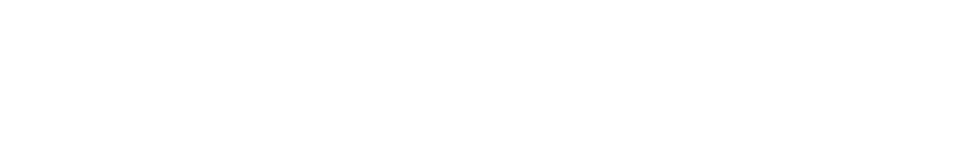
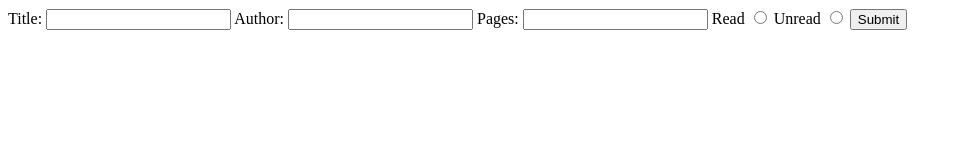
Before and after one commit to wazzupope/library, a plain HTML site: page index.html in a window 1280 px wide. Shown: the whole page, without its empty margins (0-962 px from the left). Drawn offline with Linux system fonts and the light colour scheme.

Commit message:
add initial structure for page with form in left section

```diff
--- a/index.html
+++ b/index.html
@@ -8,7 +8,27 @@
   <title>Library</title>
 </head>
 <body>
+  <section id="left">
+    <form action="example.com/path" method="post">
+      <label for="title">Title:</label>
+      <input type="text" id="title">
+      <label for="author">Author:</label>
+      <input type="text" id="author">
+      <label for="pages">Pages:</label>
+      <input type="number" id="pages">
+      <label for="read">Read</label>
+      <input type="radio" id="read" name="read_status" value="read">
+      <label for="unread">Unread</label>
+      <input type="radio" id="unread" name="read_status" value="unread">
+      <button type="submit">Submit</button>
+    </form>
+  </section>
+  <section id="right">
+    <header id="header"></header>
+    <main>
 
+    </main>
+  </section>
   <script src="scripts.js"></script>
 </body>
 </html>
```
